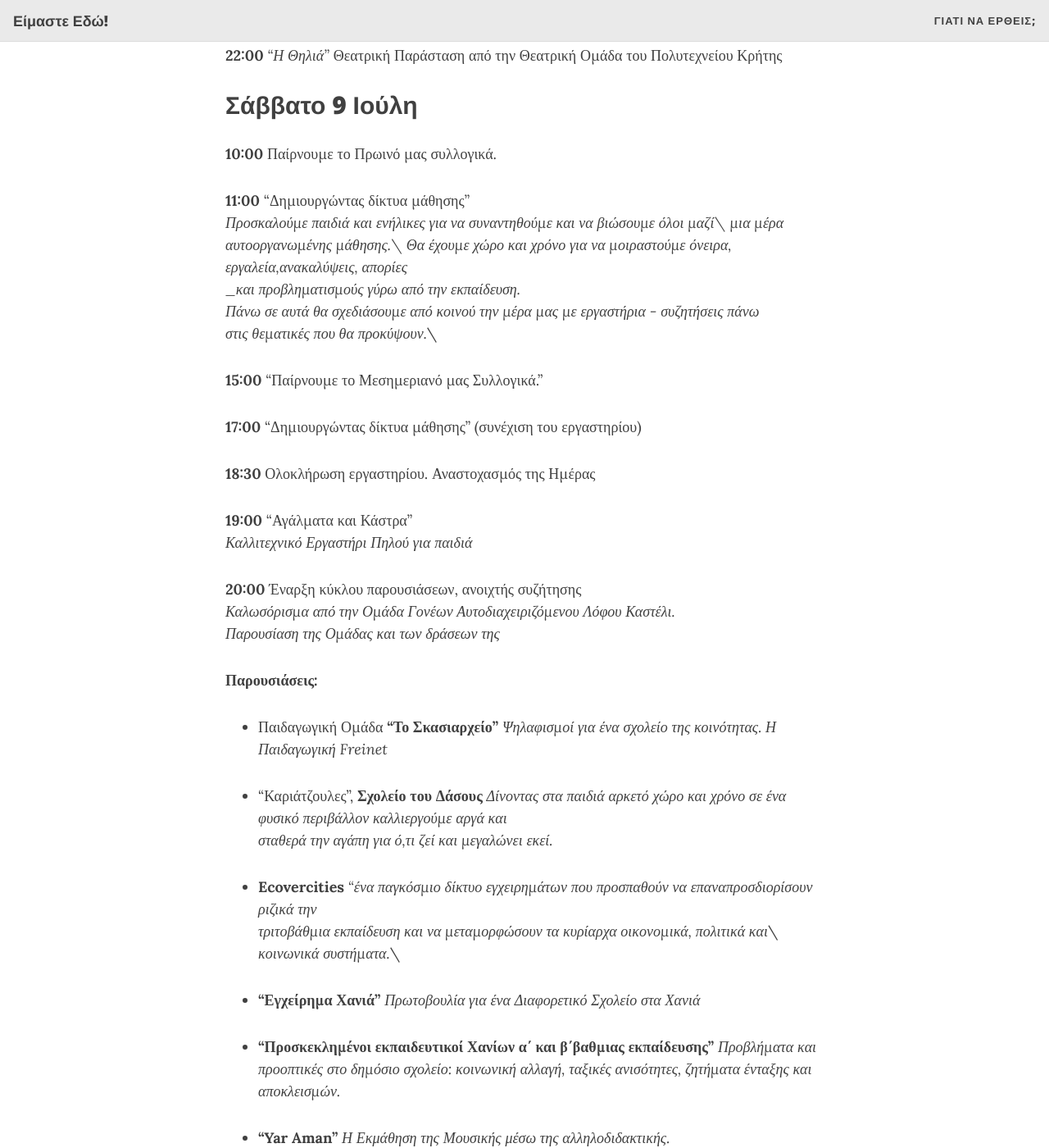
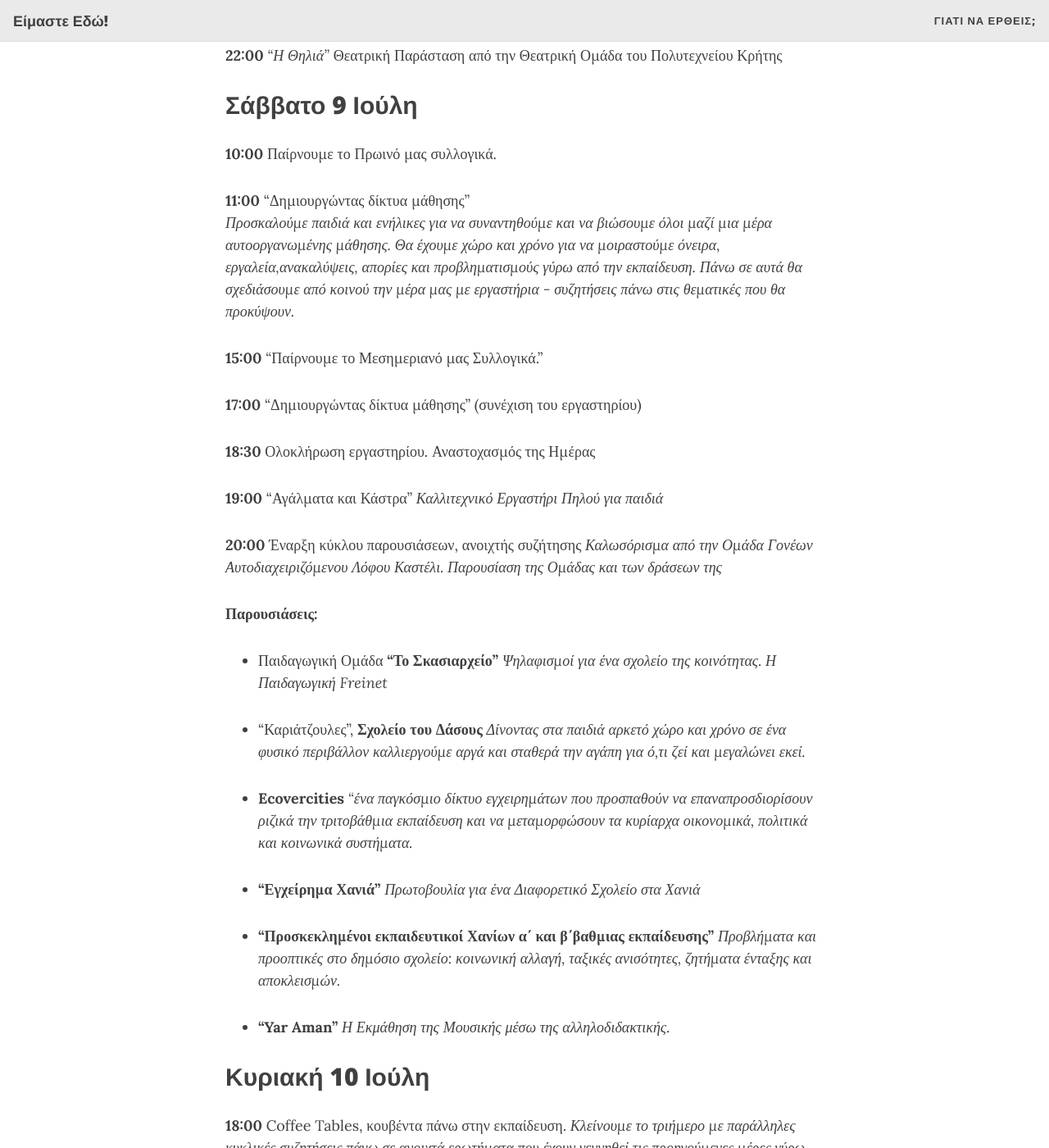
Before and after one commit to Trihmero/sch, a Jekyll site: the page built from _posts/2022-07-01-sch.md, in a window 1280 px wide and 1400 px high, scrolled down 539 px. Shown: the whole window at 82% size. Built offline with Jekyll 4.4.1, drawn with Linux system fonts in a browser that asks for light colours; nearby versions of some CDN libraries.

Commit message:
Update 2022-07-01-sch.md

```diff
--- a/_posts/2022-07-01-sch.md
+++ b/_posts/2022-07-01-sch.md
@@ -21,12 +21,12 @@ comments: false
 **10:00**  Παίρνουµε το Πρωινό µας συλλογικά.
 
 **11:00**  “Δηµιουργώντας δίκτυα µάθησης”\\
-_Προσκαλούµε παιδιά και ενήλικες για να συναντηθούµε και να βιώσουµε όλοι µαζί\\_
-_µια µέρα αυτοοργανωµένης µάθησης.\\_
-_Θα έχουµε χώρο και χρόνο για να µοιραστούµε όνειρα, εργαλεία,ανακαλύψεις, απορίες\\
-_και προβληµατισµούς γύρω από την εκπαίδευση._\\
-_Πάνω σε αυτά θα σχεδιάσουµε από κοινού την µέρα µας µε εργαστήρια - συζητήσεις πάνω_\\
-_στις θεµατικές που θα προκύψουν._\\
+_Προσκαλούµε παιδιά και ενήλικες για να συναντηθούµε και να βιώσουµε όλοι µαζί_
+_µια µέρα αυτοοργανωµένης µάθησης._
+_Θα έχουµε χώρο και χρόνο για να µοιραστούµε όνειρα, εργαλεία,ανακαλύψεις, απορίες_
+_και προβληµατισµούς γύρω από την εκπαίδευση._
+_Πάνω σε αυτά θα σχεδιάσουµε από κοινού την µέρα µας µε εργαστήρια - συζητήσεις πάνω_
+_στις θεµατικές που θα προκύψουν._
 
 **15:00**  "Παίρνουµε το Μεσηµεριανό µας Συλλογικά."
 
@@ -34,11 +34,11 @@ _στις θεµατικές που θα προκύψουν._\\
 
 **18:30** Ολοκλήρωση εργαστηρίου. Αναστοχασµός της Ηµέρας
 
-**19:00** “Αγάλµατα και Κάστρα”\\
+**19:00** “Αγάλµατα και Κάστρα”
 _Καλλιτεχνικό Εργαστήρι Πηλού για παιδιά_
 
-**20:00**  Έναρξη κύκλου παρουσιάσεων, ανοιχτής συζήτησης\\
-_Καλωσόρισµα από την Οµάδα Γονέων Αυτοδιαχειριζόµενου Λόφου Καστέλι._\\
+**20:00**  Έναρξη κύκλου παρουσιάσεων, ανοιχτής συζήτησης
+_Καλωσόρισµα από την Οµάδα Γονέων Αυτοδιαχειριζόµενου Λόφου Καστέλι._
 _Παρουσίαση της Οµάδας και των δράσεων της_
 
 **Παρουσιάσεις:**
@@ -46,13 +46,13 @@ _Παρουσίαση της Οµάδας και των δράσεων της_
 _Ψηλαφισµοί για ένα σχολείο της κοινότητας. Η Παιδαγωγική Freinet_
 
 - “Καριάτζουλες”, **Σχολείο του Δάσους**
-_Δίνοντας στα παιδιά αρκετό χώρο και χρόνο σε ένα φυσικό περιβάλλον καλλιεργούµε αργά και_\\
+_Δίνοντας στα παιδιά αρκετό χώρο και χρόνο σε ένα φυσικό περιβάλλον καλλιεργούµε αργά και_
 _σταθερά την αγάπη για ό,τι ζεί και µεγαλώνει εκεί._
 
 - **Ecovercities**
-   _“ένα παγκόσµιο δίκτυο εγχειρηµάτων που προσπαθούν να επαναπροσδιορίσουν ριζικά την_\\
-   _τριτοβάθµια εκπαίδευση και να µεταµορφώσουν τα κυρίαρχα οικονοµικά, πολιτικά και_\\
-   _κοινωνικά συστήµατα._\\
+   _“ένα παγκόσµιο δίκτυο εγχειρηµάτων που προσπαθούν να επαναπροσδιορίσουν ριζικά την_
+   _τριτοβάθµια εκπαίδευση και να µεταµορφώσουν τα κυρίαρχα οικονοµικά, πολιτικά και_
+   _κοινωνικά συστήµατα._
 
 - **“Εγχείρηµα Χανιά”**
 _Πρωτοβουλία για ένα Διαφορετικό Σχολείο στα Χανιά_
@@ -66,21 +66,21 @@ _Η Εκμάθηση της Μουσικής μέσω της αλληλοδιδ
 ## Κυριακή 10 Ιούλη
 
 **18:00**  Coffee Tables, κουβέντα πάνω στην εκπαίδευση.
-_Κλείνουµε το τριήµερο µε παράλληλες κυκλικές συζητήσεις πάνω σε ανοιχτά ερωτήµατα που έχουν γεννηθεί_\\
-_τις προηγούµενες µέρες γύρω από την εκπαίδευση και τις ζωές µας._\\
+_Κλείνουµε το τριήµερο µε παράλληλες κυκλικές συζητήσεις πάνω σε ανοιχτά ερωτήµατα που έχουν γεννηθεί_
+_τις προηγούµενες µέρες γύρω από την εκπαίδευση και τις ζωές µας._
 
 **18:00**  “Το Σώµα µου,το Σπίτι µου”
-_Διαδραστικό εργαστήριο για παιδιά από 4ων ετών στην αίθουσα προβολών της κατάληψης Rosa Nera_\\
+_Διαδραστικό εργαστήριο για παιδιά από 4ων ετών στην αίθουσα προβολών της κατάληψης Rosa Nera_
 
-**19:00** ‘ʼΗ Ρόζα µαςʼʼ\\
+**19:00** ‘ʼΗ Ρόζα µαςʼʼ
 _Δραστηριότητα για παιδιά από τη Rosa Nera στη Rosa Nera._
 
-**19:30** ''Φτιάχνω το σχολείο που ονειρεύοµαι''\\
-_Εικαστικό εργαστήρι µε µεικτή τεχνική-κολάζ και την τεχνική του **black out poetry**._\\
-_Ανοιχτό εργαστήρι για µικρούς και µεγάλους. Τα έργα θα αποτελέσουν µέρος εικαστικής έκθεσης_\\
+**19:30** ''Φτιάχνω το σχολείο που ονειρεύοµαι''
+_Εικαστικό εργαστήρι µε µεικτή τεχνική-κολάζ και την τεχνική του **black out poetry**._
+_Ανοιχτό εργαστήρι για µικρούς και µεγάλους. Τα έργα θα αποτελέσουν µέρος εικαστικής έκθεσης_
 _στη Rosa Νera._
 
-**21:00 ‘ʼΩ! ρε Γλέντι!ʼʼ**\\
+**21:00 ‘ʼΩ! ρε Γλέντι!ʼʼ**
 _ψήσιµο στην αυλή της Rosa Nera και µουσική συναυλία από την οµάδα **Yar-Αman** *και τα* **Yar-Amanάκια** της._
 
 # Σημειώσεις Πάνω στην Λειτουργία του Τριημέρου.
```
